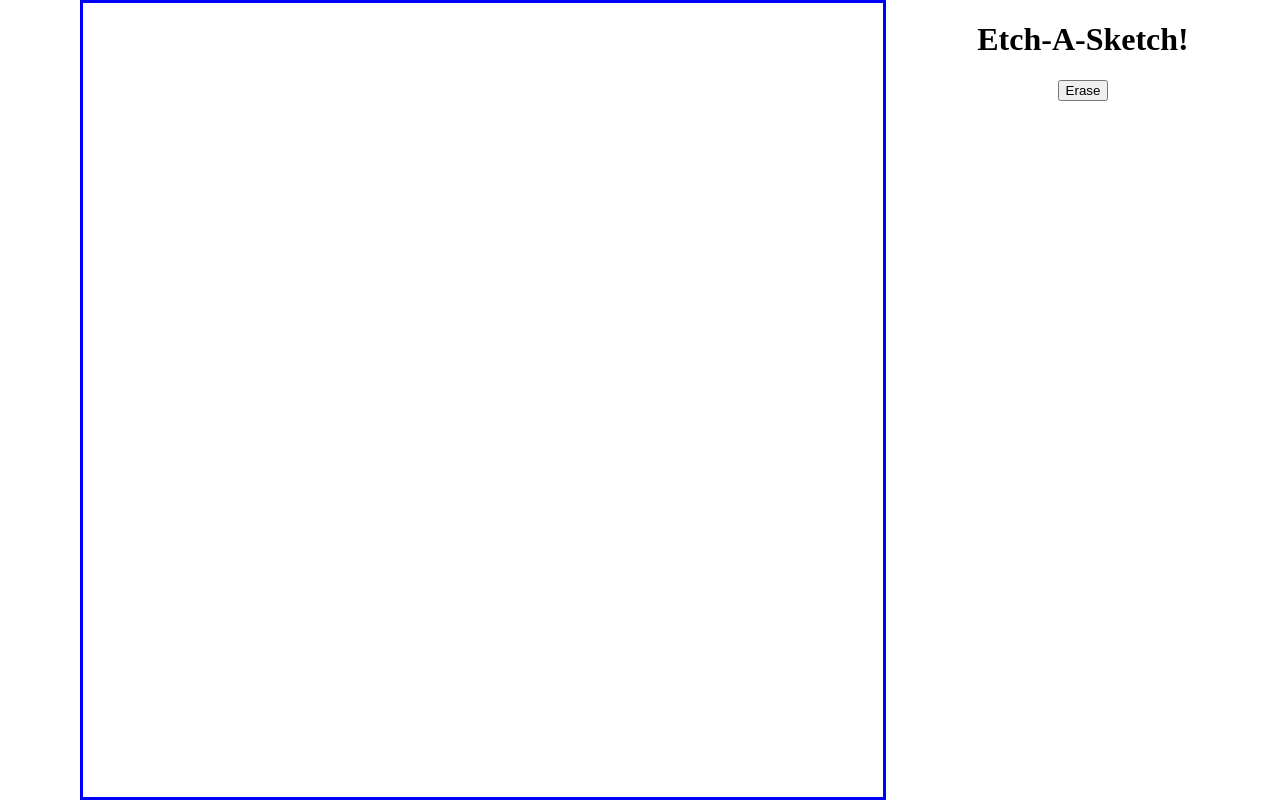
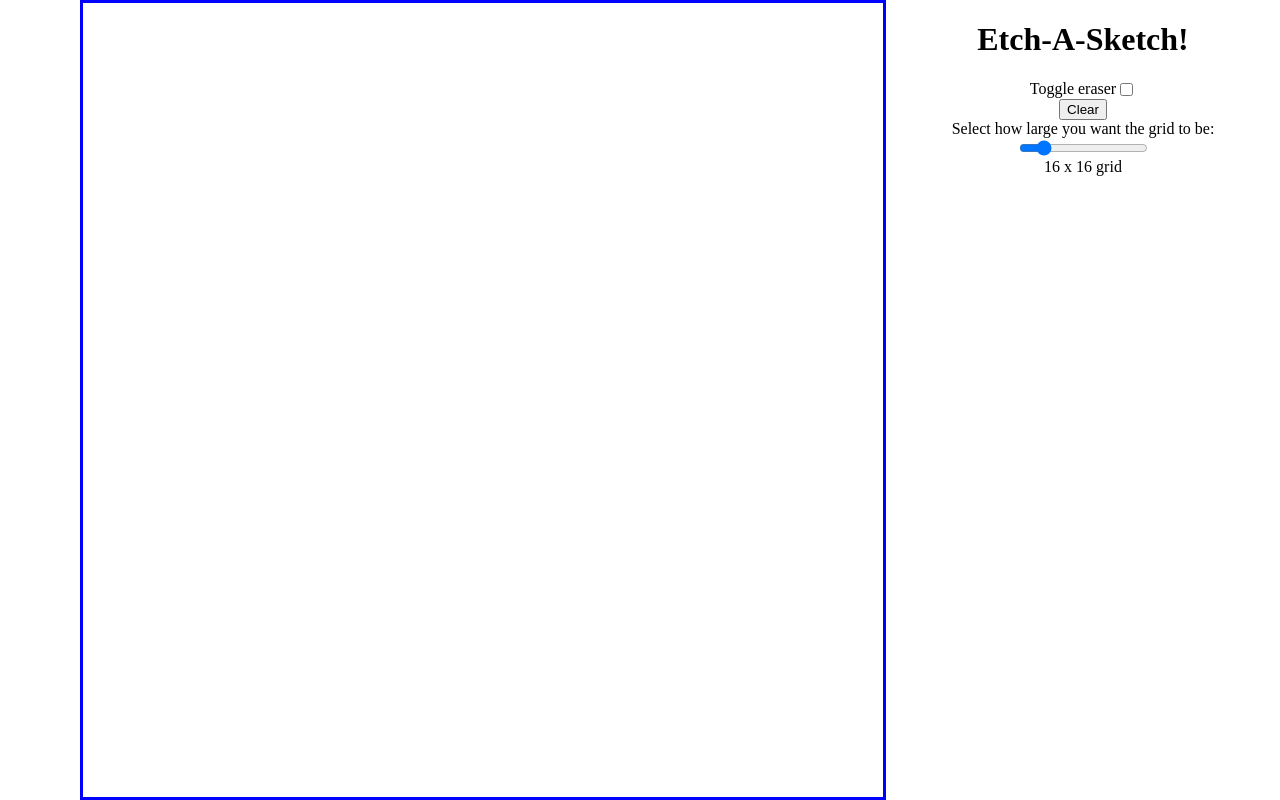
Before and after one commit to tjohns96/etch-a-sketch, a plain HTML site: page index.html in a window 1280 px wide. Drawn offline with Linux system fonts and the light colour scheme.

Commit message:
Add a slider to set the amount of pixels in the grid

```diff
--- a/index.html
+++ b/index.html
@@ -14,8 +14,18 @@
     <div id="gridContainer"></div>
     <div id="pageFunctions">
         <h1>Etch-A-Sketch!</h1>
-        <button>Erase</button>
+        <div id="eraserToggle">
+            <span>Toggle eraser</span>
+            <input type="checkbox">
+        </div>
+        <button>Clear</button>
+        <div id="gridSize">
+            <span>Select how large you want the grid to be: </span>
+            <input type="range" min="1" max="100" value="16" class="slider" id="dimensionSlider">
+            <span id="value"></span>
+        </div>
     </div>
+
 </body>
 
 </html>
--- a/script.js
+++ b/script.js
@@ -1,28 +1,51 @@
 const gridContainer = document.querySelector("#gridContainer");
 const body = document.querySelector("body");
 const clearButton = document.querySelector("button");
+const eraserButton = document.querySelector("input");
+const gridSlider = document.querySelector("#dimensionSlider");
+const value = document.querySelector("#value");
 let mousePressed = false;
+let eraser = false;
 dimension = 16;  // The grid will be size dimension x dimension
+function updateDimension() {
+    {
+        value.textContent = `${gridSlider.value} x ${gridSlider.value} grid`;
+        populateGrid(gridSlider.value);
+    }
+}
 function populateGrid(dimension) {
+    resetBoard();
     for (let i = 0; i < dimension; i++) {
         let tempDivRow = document.createElement("div"); // creating the div row that will hold dimension number of divs
         tempDivRow.setAttribute("class", "row")
-        tempDivRow.setAttribute("style", "display:flex; height: calc(100vh*10/160); width: 100vh");
+        tempDivRow.style.display = "flex";
+        tempDivRow.style.height = `calc(100vh/${dimension})`;
         gridContainer.appendChild(tempDivRow);
         for (let j = 0; j < dimension; j++) {
             let tempDivSquare = document.createElement("div");
             tempDivSquare.setAttribute("class", "square");
-            tempDivSquare.setAttribute("style", "width: calc(100vh*10/160)");
+            tempDivSquare.setAttribute("style", `width: calc(100vh/${dimension})`);
             tempDivSquare.addEventListener("mouseover", function (e) {
-                if (mousePressed === true) {
+                if (eraser && mousePressed === true) {
+                    e.target.style.backgroundColor = "white";
+                }
+                else if (mousePressed === true) {
                     e.target.style.backgroundColor = "black";
                 }
             })
             tempDivSquare.addEventListener("mousedown", function (e) {
-                e.target.style.backgroundColor = "black";
+                if (eraser) {
+                    e.target.style.backgroundColor = "white";
+                }
+                else {
+                    e.target.style.backgroundColor = "black";
+                }
             })
             tempDivSquare.addEventListener("dragover", function (e) {
-                if (mousePressed === true) {
+                if (eraser) {
+                    e.target.style.backgroundColor = "white";
+                }
+                else if (mousePressed === true) {
                     e.target.style.backgroundColor = "black";
                 }
             })
@@ -30,13 +53,22 @@ function populateGrid(dimension) {
         }
     }
 }
+function resetBoard() {
+    let rows = document.querySelectorAll(".row");
+    rows.forEach((row) => {
+        row.remove();
+    });
+}
 
-clearButton.addEventListener("click", ()=>{
+clearButton.addEventListener("click", () => {
     let squares = document.querySelectorAll(".square");
-    squares.forEach((square)=>{
+    squares.forEach((square) => {
         square.style.backgroundColor = "white";
     });
 });
+eraserButton.addEventListener("click", () => {
+    eraser = !eraser;
+})
 body.addEventListener("mousedown", () => {
     mousePressed = true;
     console.log("working");
@@ -50,5 +82,6 @@ body.addEventListener("dragend", () => {
 body.addEventListener("dragstart", () => {
     mousePressed = true;
 });
-
+gridSlider.addEventListener("input", updateDimension);
 populateGrid(dimension);
+updateDimension();
--- a/style.css
+++ b/style.css
@@ -3,7 +3,7 @@
     flex-direction: column;
     flex: 0;
     height: 100vh;
-    width: calc(100vh + 6px);
+    min-width: calc(100vh + 6px);
     box-sizing: border-box;
     border: solid blue;
 }
@@ -22,3 +22,14 @@ body{
     width: 100%;
     align-items: center;
 }
+
+#eraserToggle{
+    display: flex;
+    align-items: center;
+}
+
+#gridSize{
+    display: flex;
+    flex-direction: column;
+    align-items: center;
+}
```
